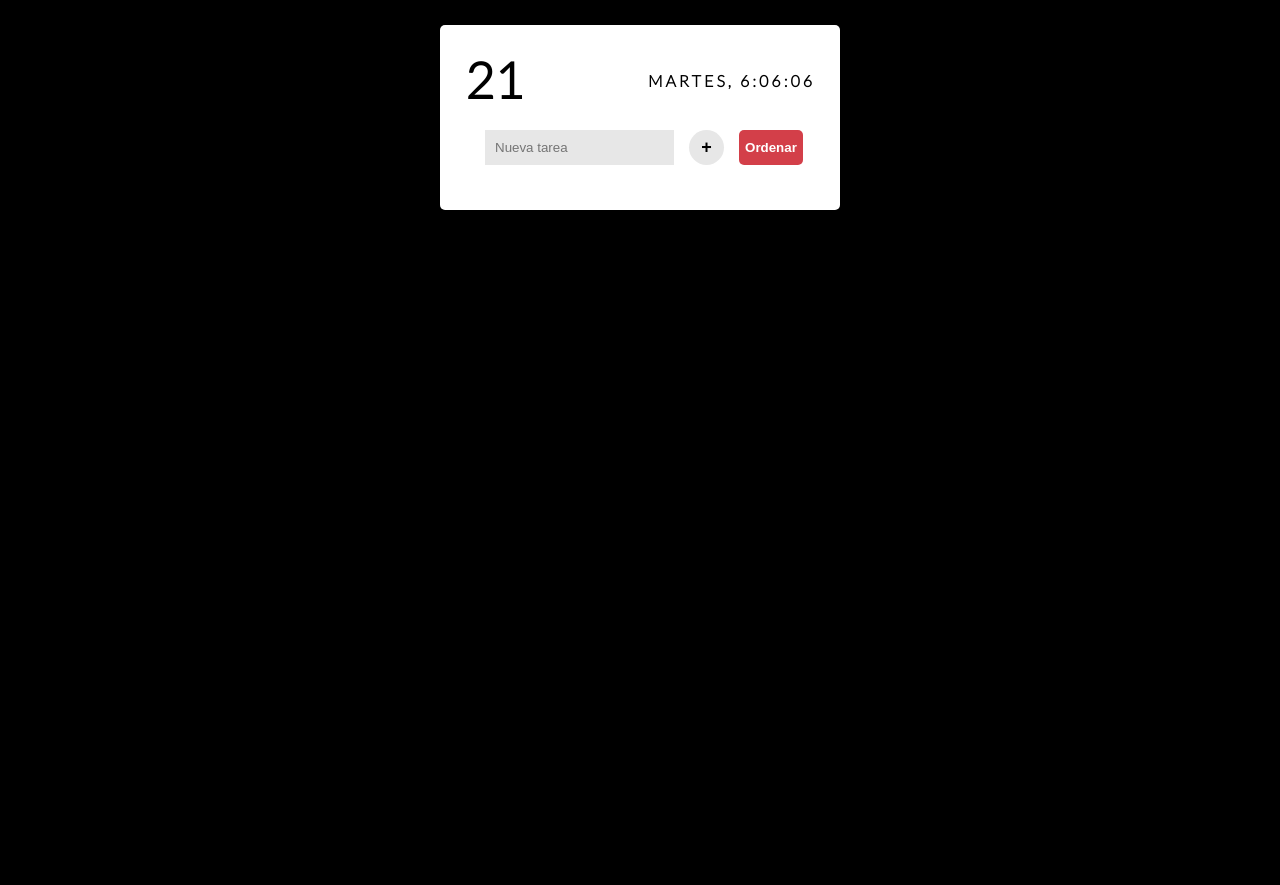
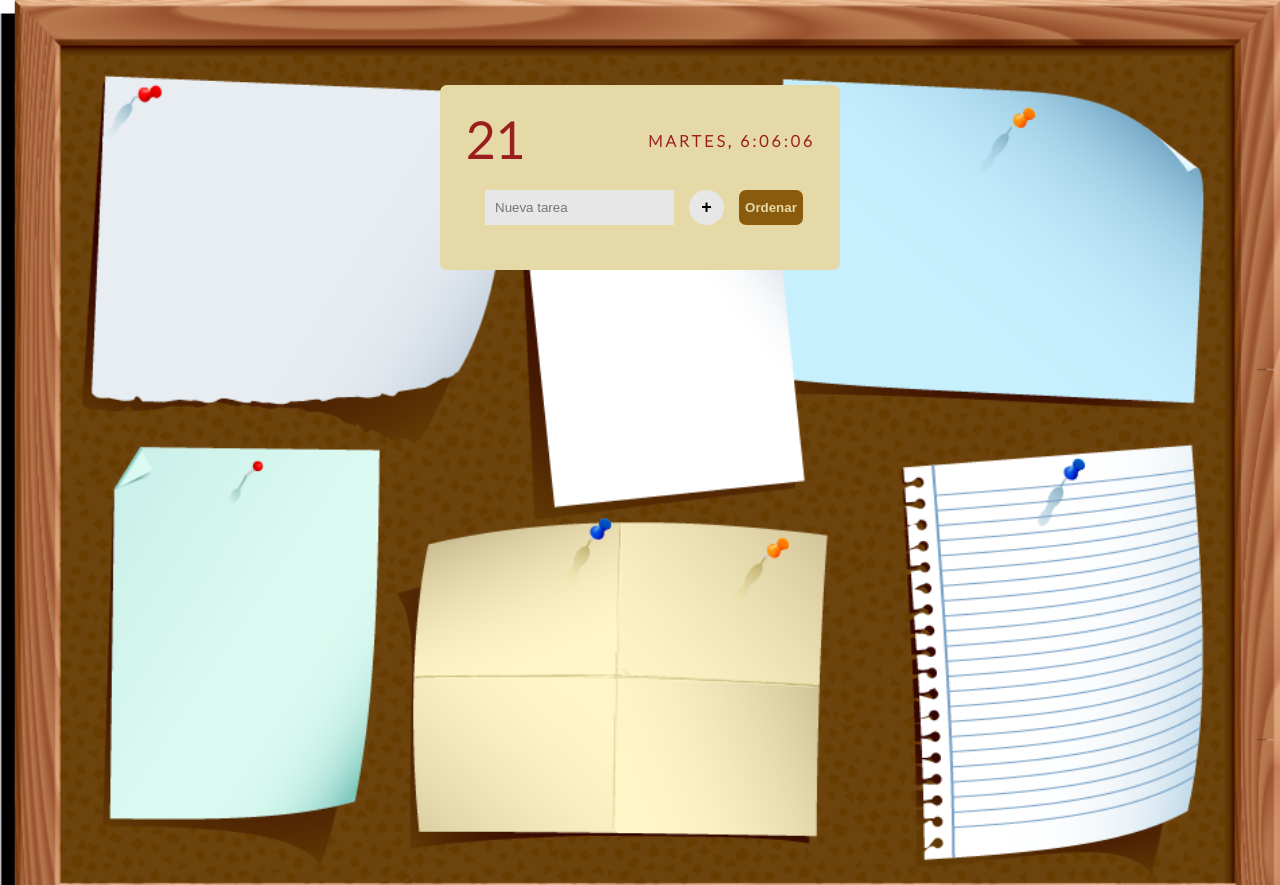
Before and after one commit to Rodolpop/Lista-de-tareas-2, a plain HTML site: page index.html in a window 1280 px wide. Before the commit the page ends 825 px from the top, so only its background shows below. Drawn offline with Linux system fonts and the light colour scheme.

Commit message:
background final

```diff
--- a/styles.css
+++ b/styles.css
@@ -1,9 +1,11 @@
 
 :root{
 
-    --primary: #17a72c;
-    --secondary:#D33F49;
-    --light:#fff;
+
+
+    --primary: #665607;
+    --secondary:#8b5b0d;
+    --light:#e5d9a7;
     --dark:#000;
     --diabled:#e7e7e7;
 
@@ -14,7 +16,10 @@ body{
     font-family: 'Lato', sans-serif;
     margin: 0;
     height: 100vh;
-    background-color: #000;
+    background-image: url(./photo.png);
+    background-repeat: no-repeat;
+    background-size: cover;
+
 }
 
 *:first-letter {
@@ -22,11 +27,14 @@ body{
 }
 
 .roundBorder{
-    border-radius: 5px;
+
+    border-radius: 7px;
+    color: #9b1e1e;
+
 }
 
 .list{
-    margin: 25px auto;
+    margin: 85px auto;
     padding: 25px;
     background-color: var(--light);
     width: 100%;
```
Also changed, not shown: photo.png (added).
